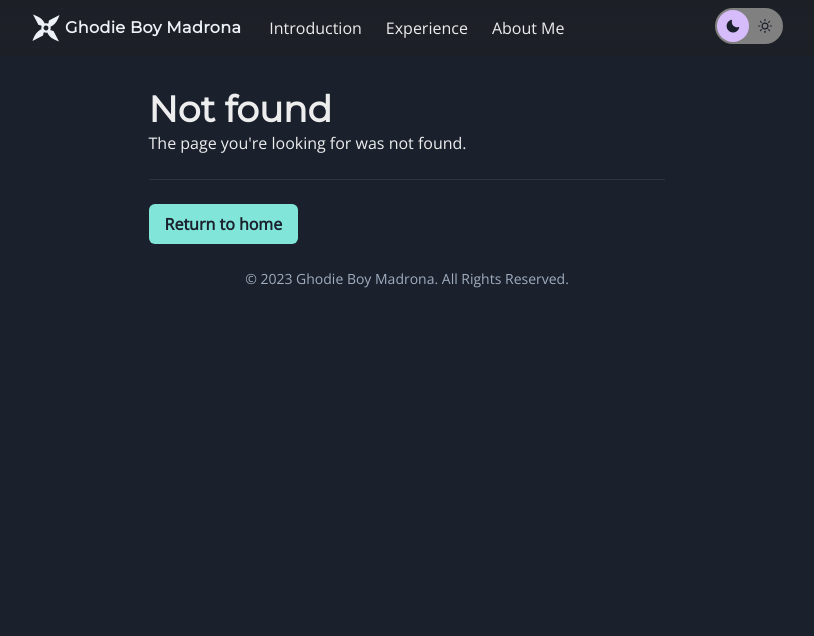
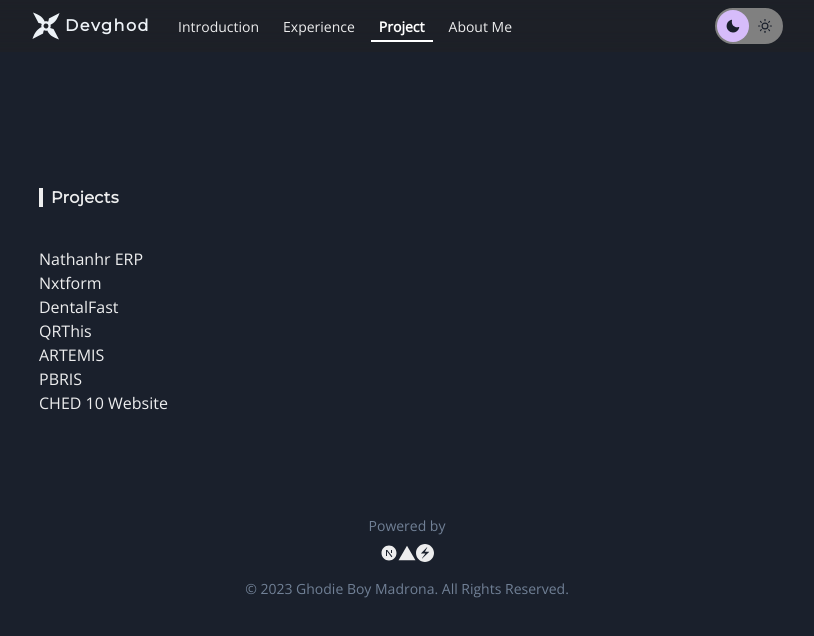
Before and after one commit to devghod/devghod.github.io, a Next.js app: page /project in a window 1280 px wide. Before the commit this address had no page. Shown: the top 636 px of the page, without its empty margins (233-1047 px from the left). Built offline with nearby package versions, Linux system fonts and the light colour scheme.

Commit message:
WIP: Project page

```diff
--- a/components/CardComponent.tsx
+++ b/components/CardComponent.tsx
@@ -33,7 +33,7 @@
   return (
     <motion.div whileHover={{ scale: 1.05 }} transition={{ duration: '0.5' }}>
       <Card
-        mb={3}
+        mb={5}
         width={{
           md: '70 rem',
         }}
--- a/components/Education.tsx
+++ b/components/Education.tsx
@@ -2,10 +2,13 @@
 import { Box, Heading } from '@chakra-ui/react'
 import { User as user } from '../constant/_data'
 import { Secondary, Tertiary } from './Font.style'
+import { useColorMode } from '@chakra-ui/react'
 
 export type Education = {}
 
 const Education: React.FC<Education> = () => {
+  const { colorMode } = useColorMode()
+
   return (
     <section id='education'>
       <Box my={100}>
@@ -24,8 +27,9 @@
             md: 10,
             sm: 0,
           }}
-          bgColor={'blackAlpha.200'}
+          bgColor={colorMode === 'dark' ? 'blackAlpha.500' : 'blackAlpha.100'}
           p={5}
+          borderRadius={'lg'}
         >
           <Secondary text={user.education.college} />
           <Tertiary
--- a/components/Footer.tsx
+++ b/components/Footer.tsx
@@ -2,6 +2,9 @@
 import { Box, Text } from '@chakra-ui/react'
 import { User as user } from '../constant/_data'
 import moment from 'moment'
+import { RiNextjsFill } from 'react-icons/ri'
+import { IoLogoVercel } from 'react-icons/io5'
+import { SiChakraui } from 'react-icons/si'
 
 const Footer = () => {
   const year = moment().year()
@@ -9,7 +12,17 @@
   return (
     <footer className='mx-auto text-center'>
       <Box my={4}>
-        <Text fontSize={'sm'} textColor={'gray.400'}>
+        <Text fontSize={'sm'} textColor={'gray.500'}>
+          Powered by
+        </Text>
+        <Text fontSize={'lg'} justifyContent='center' display={'flex'} my={2}>
+          <RiNextjsFill />
+          <IoLogoVercel />
+          <SiChakraui />
+        </Text>
+      </Box>
+      <Box my={4}>
+        <Text fontSize={'sm'} textColor={'gray.500'}>
           © {year} {user.first_name} {user.last_name}. All Rights Reserved.
         </Text>
       </Box>
--- a/components/Navbar.tsx
+++ b/components/Navbar.tsx
@@ -27,22 +27,35 @@
 }
 
 const LinkItem = ({ href, path, target, children, ...props }: any) => {
-  const active = path === href
-  const inactiveColor = useColorModeValue('gray.800', 'whiteAlpha.900')
+  const active = path.asPath === href
+  const inactiveColor = useColorModeValue('gray.900', 'whiteAlpha.900')
+  const activeColor = useColorModeValue('#000', '#fff')
+  const { colorMode } = useColorMode()
 
   return (
+    <motion.div whileHover={{ scale: 1.1 }}>
       <Link
+        fontSize={'sm'}
+        fontWeight={active ? 'black' : 'normal'}
         as={NextLink}
         href={href}
         scroll={false}
-      p={2}
-      bg={active ? 'grassTeal' : undefined}
-      color={active ? '#202023' : inactiveColor}
+        px={2}
+        py={1}
+        transition={'background 0.4 s ease-in-out'}
+        _hover={{
+          bg: 'rgba(128, 0, 128, 0.4)',
+          color: colorMode === 'dark' ? 'white' : 'black',
+          borderBottom: '2px solid #fff',
+        }}
+        borderBottom={active ? `2px solid ${activeColor}` : undefined}
+        color={active ? activeColor : inactiveColor}
         target={target}
         {...props}
       >
         {children}
       </Link>
+    </motion.div>
   )
 }
 
@@ -100,8 +113,8 @@
               >
                 <GiNinjaStar />
               </motion.div>
-              <Text ml={1} fontSize={'md'} letterSpacing={'wide'}>
-                {user.first_name} {user.last_name}
+              <Text ml={1} fontSize={'md'} letterSpacing={'widest'}>
+                {user.devName}
               </Text>
             </Heading>
           </Flex>
@@ -120,6 +133,9 @@
           </LinkItem>
           <LinkItem href='/experience' path={path}>
             Experience
+          </LinkItem>
+          <LinkItem href='/project' path={path}>
+            Project
           </LinkItem>
           <LinkItem href='/about' path={path}>
             About Me
@@ -144,6 +160,9 @@
                 <MenuItem as={MenuLink} href='/experience' text={'Experience'}>
                   Experience
                 </MenuItem>
+                <MenuItem as={MenuLink} href='/project' text={'Experience'}>
+                  Project
+                </MenuItem>
                 <MenuItem as={MenuLink} href='/about' text={'About Me'}>
                   About Me
                 </MenuItem>
--- a/constant/_data.ts
+++ b/constant/_data.ts
@@ -1,4 +1,4 @@
-import profilePic from '../public/web-app/code_ninja.jpg'
+import profilePic from '../public/Profile.jpg'
 import artemis from '../public/web-app/artemis.png'
 import pbris from '../public/web-app/pbris.png'
 import dentalfast from '../public/web-app/dentalfast.png'
--- /dev/null
+++ b/pages/project.tsx
@@ -0,0 +1,32 @@
+import React from 'react'
+import { Box, Heading } from '@chakra-ui/react'
+import { User as user } from '../constant/_data'
+
+const Project = () => {
+  return (
+    <section id='experience'>
+      <Box my={100}>
+        <Heading
+          size={'sm'}
+          textAlign={{ md: 'left', sm: 'center' }}
+          my={10}
+          borderLeft={{ md: '4px' }}
+          paddingLeft={{ md: '8px' }}
+          letterSpacing='wide'
+        >
+          Projects
+        </Heading>
+
+        <Box>
+          {user.feeds.map((data: any, idx: number) => {
+            if (data.type.toLowerCase() != 'info') {
+              return <Box key={idx}>{data.name}</Box>
+            }
+          })}
+        </Box>
+      </Box>
+    </section>
+  )
+}
+
+export default Project
```
Also changed, not shown: public/Profile.jpg (added). Lines whose indentation alone changed are shown as unchanged.
